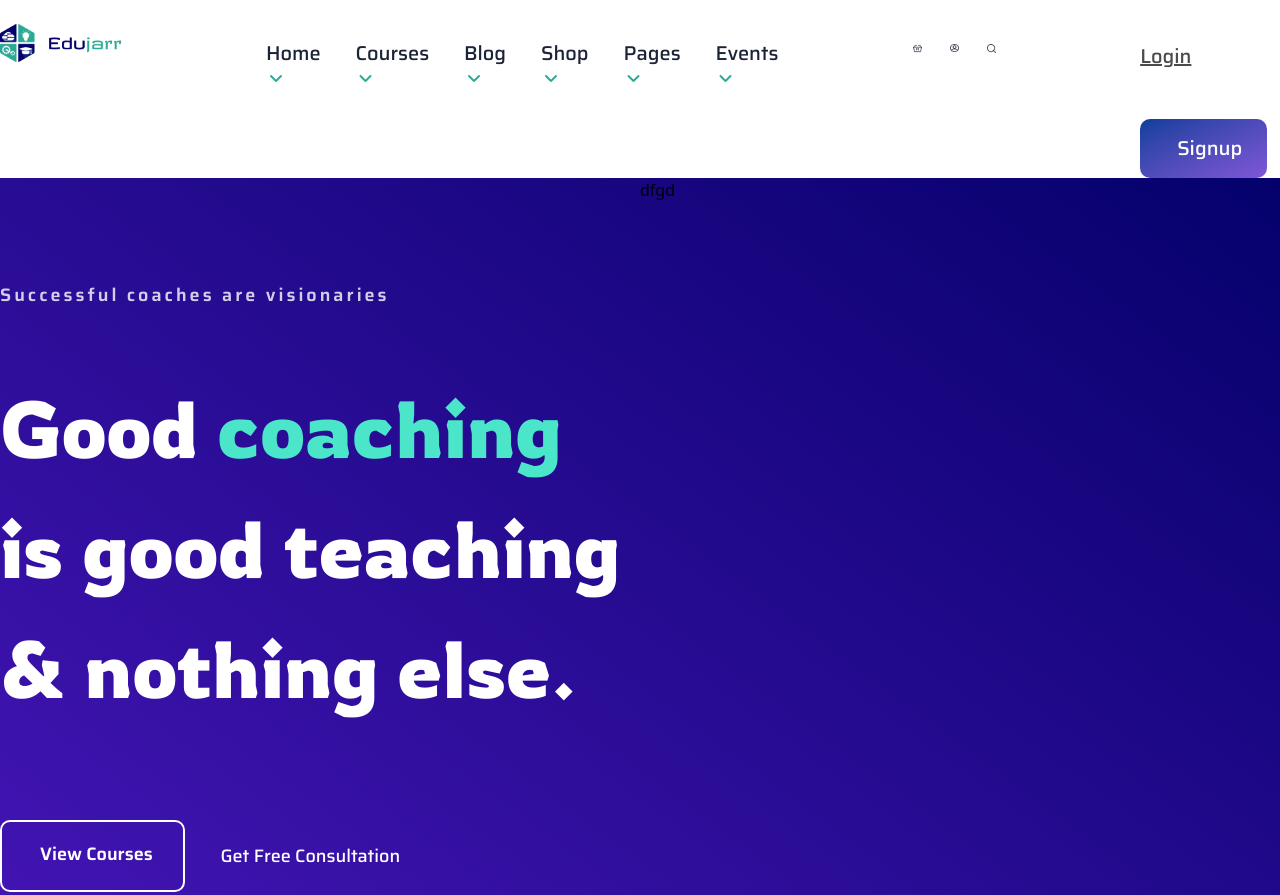
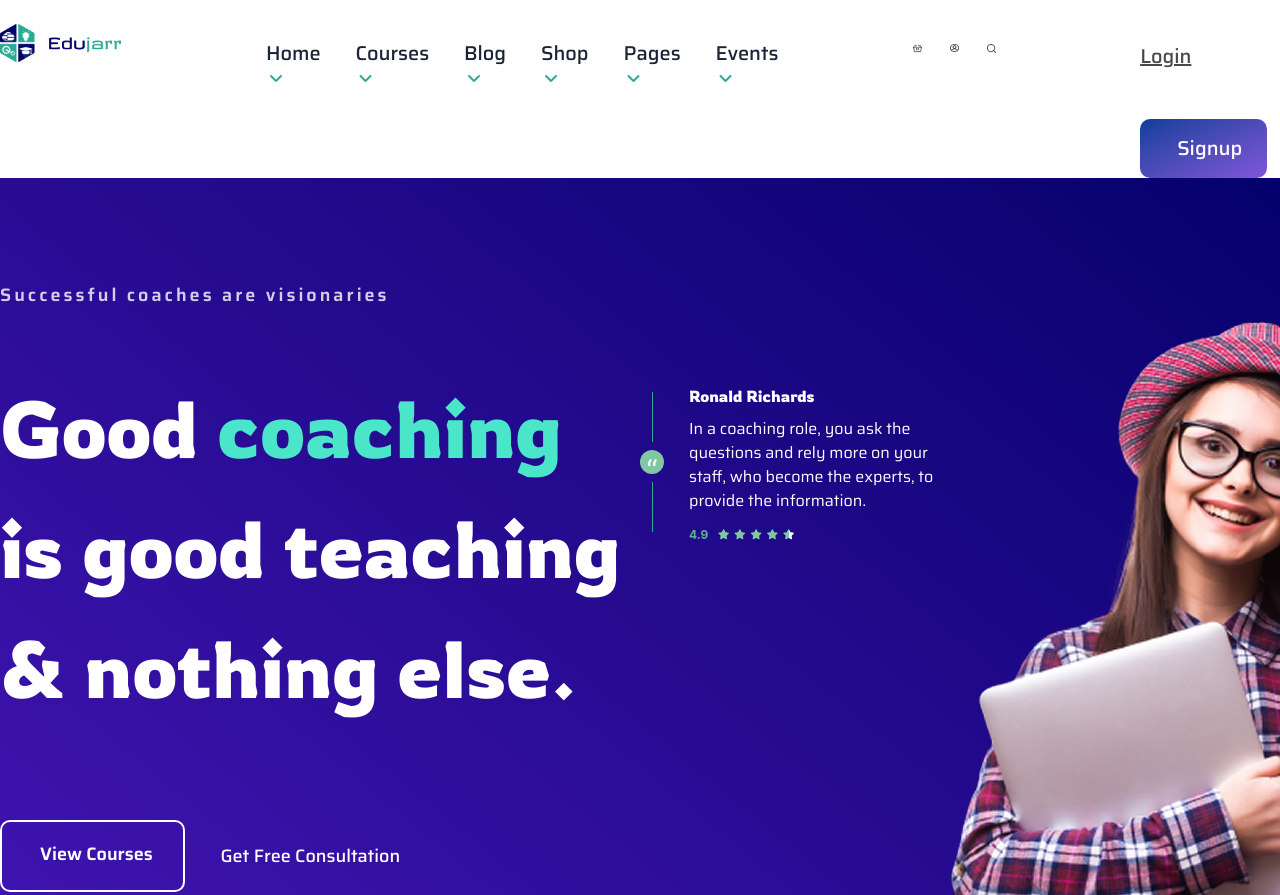
Before and after one commit to jihadcodes/Edujarr-educational-site, a website: page index.html in a window 1280 px wide. Shown: the top 895 px of the page. Drawn offline with Linux system fonts and the light colour scheme; a web font is replaced by a local one.

Commit message:
banner image uploded

```diff
--- a/index.html
+++ b/index.html
@@ -50,7 +50,7 @@
  <section class="banner">
     <div class="container">
         <div class="flex">
-            <div class="banner-left pb-20">
+            <div class="banner-left ">
               <p  >Successful coaches are visionaries</p>
               <h1 class="banner-hedding">Good <span class="color-span">coaching</span> is good teaching & nothing else.</h1>
              <div class="flex">
@@ -66,9 +66,25 @@
              </div>
         </div>
          <div class="banner-right">
-                <div class="right-content">
-                    <div>dfgd</div>
-                    <div></div>
+                <div class="right-content ">
+                    <div class="side-bar">
+                        <div class="border-part"></div>
+                        <div class="quote-icon"><img src="/image/“ (1).png" alt=""></div>
+                        <div class="border-part"></div>
+                    </div>
+                    <div class="right-c-2">
+                        <h3>Ronald Richards</h3>
+                        <p>In a coaching role, you ask the questions and rely more on your
+                          staff, who become the experts, to provide the information.
+                        </p>
+                        <div class="rating-section">
+                            <span class="rating-1">4.9</span>
+                            <span><img src="/image/div.inner.png" alt=""></span>
+                        </div>
+                    </div>
+                </div>
+                <div class="banner-logo">
+                    <img class="banner-logo" src="/image/banner.png" alt="">
                 </div>
          </div>
     </div>
--- a/src/input.css
+++ b/src/input.css
@@ -52,7 +52,7 @@
     @apply flex bg-linear-to-bl from-[#04016C] to-[#4A16BD]
 }
 .banner-left{
-    @apply  w-203 pt-[107px]
+    @apply  w-203 pt-[107px] pb-[184px]
 }
 .banner-right{
     @apply  w-203
@@ -80,7 +80,7 @@
 }
 
 .search input{
-    @apply flex-1  pt-[23px] pr-[44px] pb-[29px] pl-[35px] font-saira font-normal text-[16px] text-[#4F547B]
+    @apply flex-1 outline-0 pt-[23px] pr-[44px] pb-[29px] pl-[35px] font-saira font-normal text-[16px] text-[#4F547B]
 }
 .search-btn{
    @apply   py-[15.8px] pr-[29.8px] pl-7.5 gap-[10px]  font-inter text-[15px] leading-[28.5px] text-[#FFFFFF] bg-linear-to-r from-[#3023B2] to-[#7F56D9] rounded-[10px]
@@ -98,3 +98,41 @@
 .companies{
     @apply flex h-[169px] w-[1624px] pl-[94]  items-center ml-[94px] gap-[133px]
 }
+
+.right-content{
+    @apply   flex
+}
+.border-part{
+    @apply h-[50px] w-px bg-[#2AAA94] ml-3
+}
+.quote-icon{
+    @apply w-6 h-6 rounded-full flex items-center justify-center bg-[#81C7A2] mt-2 mb-2
+}
+.side-bar{
+    @apply w-6 mt-[214px] flex-col justify-center mr-[25px]
+}
+.right-c-2{
+    @apply mt-52 w-[272px]
+}
+
+.right-c-2 h3{
+    @apply font-rowdies font-normal text-[16px] leading-[20.4px] text-[#FFFFFF] pb-[11px]
+}
+.right-c-2 p{
+    @apply font-saira font-normal text-[16px] leading-6 text-[#FFFFFF] pb-2
+}
+.rating-section{
+    @apply  flex items-center
+}
+.rating-1{
+    @apply font-inter font-bold text-[12px] leading-[25.2px] text-[#5AB48E] mr-[9.38px] pt-px
+}
+.banner-logo{
+    @apply w-[658px] h-[908px] absolute top-[25px] left-[120px]
+}
+.banner-logo img{
+    @apply w-fit h-fit
+}
+.banner-right{
+    @apply flex relative
+}
```
Also changed, not shown: image/banner-left.png (added), image/div.inner.png (added), src/output.css, 1 other file.
